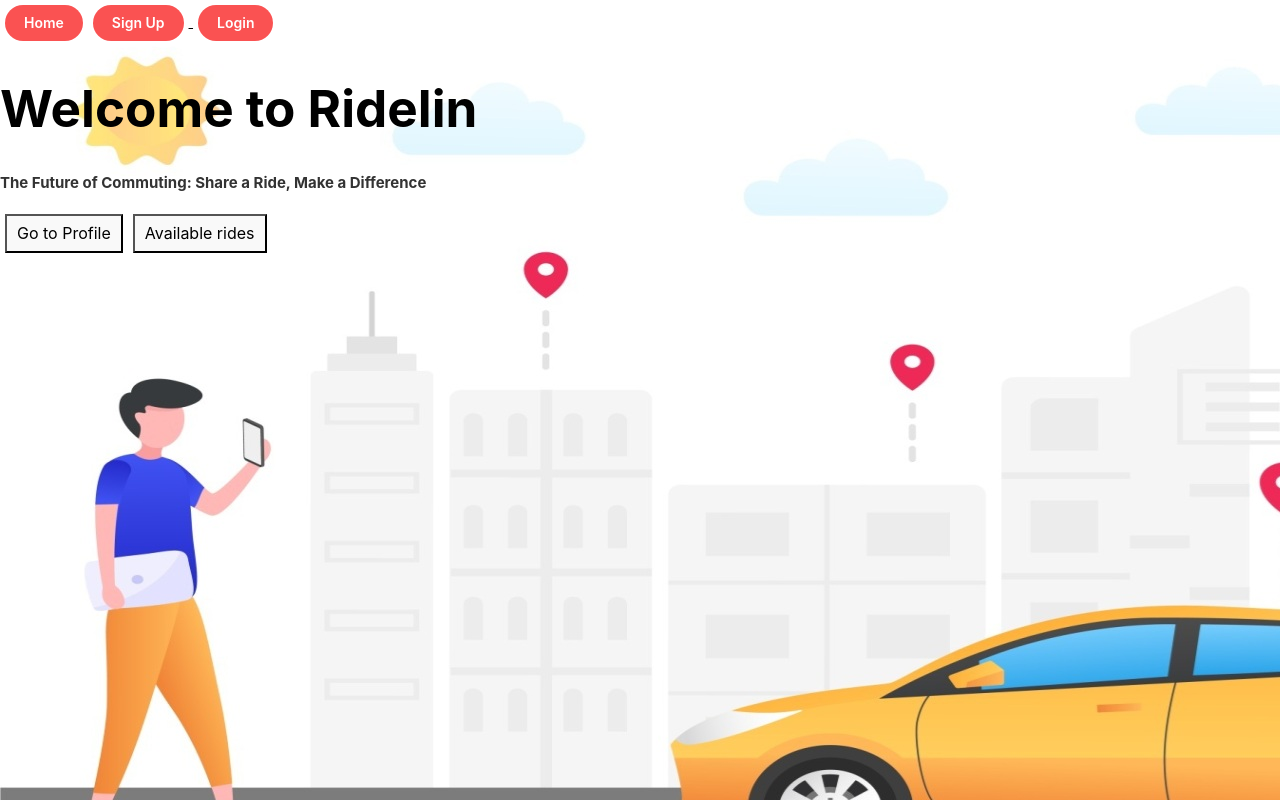
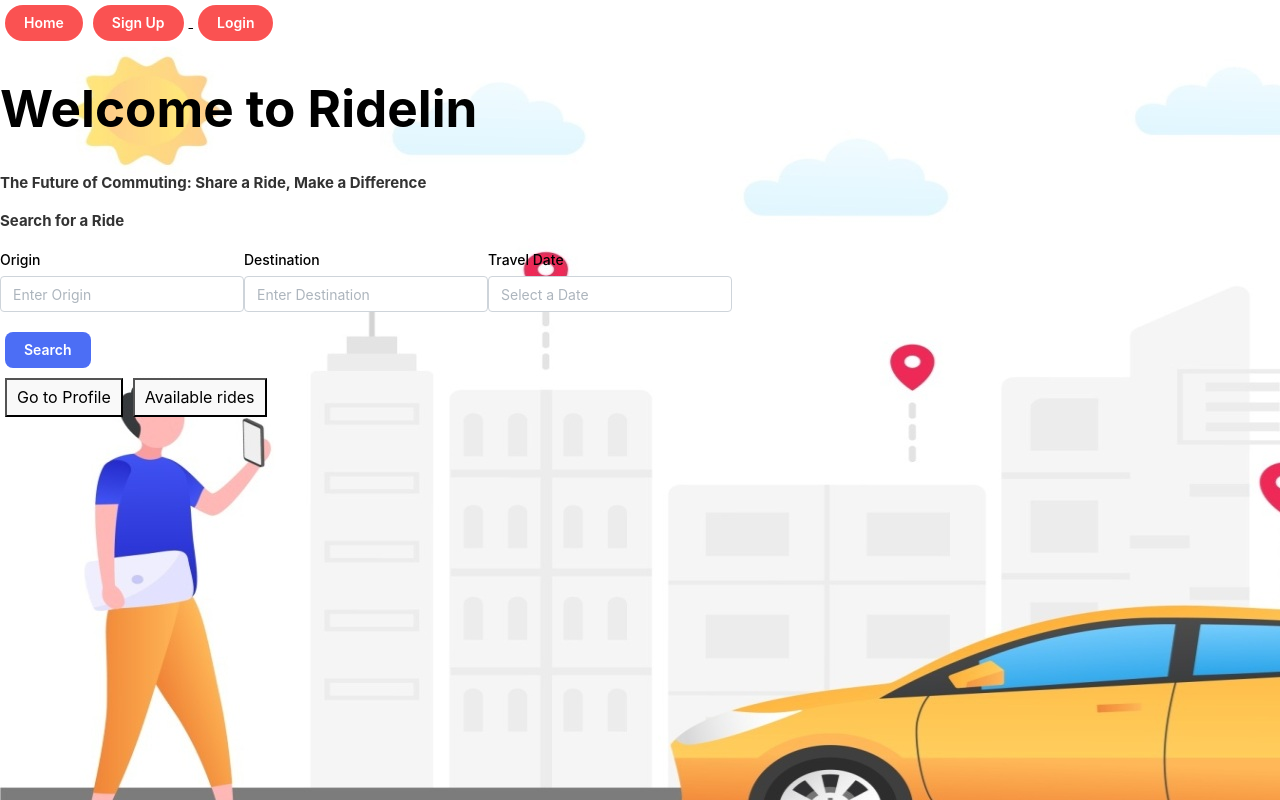
Before and after one commit to Tangy-Stackers/Ridelin-client, a React (Vite) app: page / in a window 1280 px wide. Built offline with nearby package versions, Linux system fonts and the light colour scheme.

Commit message:
delete ride, search filtered results, and tiny refactor

```diff
--- a/src/App.jsx
+++ b/src/App.jsx
@@ -18,6 +18,7 @@ import ProfileDetails from "./components/ProfileDetails";
 import HomePage from "./pages/Homepage";
 import SearchResultsPage from "./pages/SearchResultsPage";
 import '../src/index.css';
+import DashboardPage from "./pages/DashboardPage";
 
 function App() {
   return (
@@ -26,8 +27,10 @@ function App() {
         <Navbar />
         <Routes>
           <Route path="/" element={<HomePage />} />
+
           <Route path="/signup" element={<SignUp />} />
           <Route path="/login" element={<LoginPage />} />
+          <Route path="/dashboard" element={<DashboardPage />} />
           <Route path="/user/:userId" element={<ProfileDetails />}/>
           <Route path="/createride" element={<CreateRide />} />
           <Route path="/deleteride" element={<DeleteRide />} />
--- a/src/components/CreateRide.jsx
+++ b/src/components/CreateRide.jsx
@@ -44,9 +44,9 @@ function CreateRide() {
 
             .catch(e => console.log(" Error creating the new ride ...", e) )
 
+            console.log("Form Submitted:", CreateRideData);
+    };
 
-    };
-    console.log("Form Submitted:", CreateRideData);
 
     return (
         <form onSubmit={handleSubmit} className="max-w-md mx-auto p-4 border rounded shadow">
--- a/src/components/DetailsRide.jsx
+++ b/src/components/DetailsRide.jsx
@@ -1,14 +1,18 @@
 import { useEffect, useState } from "react";
 import { API_URL } from "../config/api";
 import axios from "axios";
-import { useParams } from "react-router-dom";
+import { useParams,useNavigate } from "react-router-dom";
 
 function RideDetails() {
   const [ride, setRide] = useState([]);
+  const [successMessage, setSuccessMessage] = useState("");
   const {rideId} =useParams();
+  const userId = localStorage.getItem('userId');
+  const navigate = useNavigate();
+  const storedToken = localStorage.getItem("authToken");
 
   useEffect(() => {
-    const storedToken = localStorage.getItem("authToken");
+
 
     axios
       .get(`${API_URL}/api/ride/${rideId}`, {
@@ -16,7 +20,23 @@ function RideDetails() {
       })
       .then((response) => setRide(response.data))
       .catch((error) => console.log(error));
-  }, []);
+  }, [rideId]);
+
+  const handleDelete = () => {
+
+    axios.delete(`${API_URL}/api/ride/${rideId}`, { headers: { Authorization: `Bearer ${storedToken}` } })
+        .then(() => {
+          setSuccessMessage("Ride successfully deleted!"); // Set success message
+          setTimeout(() => navigate("/"), 2000); // Redirect after 2s
+        })
+        .catch((error) => console.log(error));
+    };
+
+
+  //booking
+//   const handleGoToDetails = (rideId) => {
+//     navigate(`/ride/${rideId}`);
+// }
 
   return (
     <div>
@@ -27,7 +47,12 @@ function RideDetails() {
       <div key={ride._id}>
         <h3>Origin: {ride.origin}</h3>
         <h3>Destination: {ride.destination}</h3>
-        <button>Book this ride</button>
+        {/* <button >Book this ride</button> needs to handlesumitbooking */}
+
+        {userId === ride.driverId && (
+            <button onClick={()=>{handleDelete()}}>Delete this ride</button>
+          )}
+
       </div>
       )}
     </div>
--- a/src/components/Footer.jsx
+++ b/src/components/Footer.jsx
@@ -12,7 +12,7 @@ function Footer(){
         navigate(`/user/${userId}`);
     };
     const goToRides = () => {
-        navigate(`/rides`);
+        navigate(`/dashboard`);
     };
 
 
--- a/src/components/Navbar.jsx
+++ b/src/components/Navbar.jsx
@@ -13,7 +13,7 @@ function Navbar() {
     return (
         <>
             <nav>
-                <Link to="/">
+                <Link to="/dashboard">
                     <Button variant="filled" color="red" radius="xl"> Home</Button>
                 </Link>
                 {isLoggedIn && (
--- a/src/components/SearchResults.jsx
+++ b/src/components/SearchResults.jsx
@@ -1,4 +1,4 @@
-import { useLocation, useNavigate } from "react-router-dom";
+import { useLocation, useNavigate, useSearchParams } from "react-router-dom";
 import { Button, Card, TextInput, Popover } from "@mantine/core";
 import { DatePicker } from '@mantine/dates';
 import { useEffect, useState } from "react";
@@ -12,6 +12,8 @@ function SearchResults() {
     const location = useLocation();
     const navigate = useNavigate();
 
+
+    const [searchParams, setSearchParams] = useSearchParams();
     const [origin, setOrigin] = useState("");
     const [destination, setDestination] = useState("");
     const [rides, setRides] = useState([]);
@@ -19,40 +21,47 @@ function SearchResults() {
     const [selectedDate, setSelectedDate] = useState(null);
     const [sortOrder, setSortOrder] = useState("asc");
 
-    const queryParams = new URLSearchParams(location.search);
-    const originQuery = queryParams.get("origin");
-    const destinationQuery = queryParams.get("destination");
+    useEffect(() => {
+        doSearch();
+    }, [origin, destination]);
 
-    useEffect(() => {
+    const doSearch = (origin, destination, date) => {
+        if (origin === undefined && destination === undefined && date === undefined) {
+            setOrigin(searchParams.get("origin"))
+            origin = searchParams.get("origin")
+            setDestination(searchParams.get("destination"))
+            destination = searchParams.get("destination")
+            setSelectedDate(searchParams.get('date'))
+            date = searchParams.get('date')
+        }
+
         const storedToken = localStorage.getItem('authToken');
         axios.get(`${API_URL}/api/ride`, { headers: { Authorization: `Bearer ${storedToken}` } })
             .then((response) => {
                 setRides(response.data);
-                filteredResult(response.data, originQuery, destinationQuery);
+                filteredResult(response.data, origin, destination);
             })
             .catch((error) => {
                 console.log(error);
             });
-    }, []);
+    };
 
-    const filteredResult = (ridesData, originFilter, destinationFilter) => {
-        console.log(ridesData)
-        const filtered = ridesData
+    const filteredResult = (rides, originFilter = "", destinationFilter = "", dateFilter = undefined) => {
+        const filtered = rides
+
             .filter(ride =>
+                ride.origin && ride.destination && // Ensure origin and destination exist
                 ride.origin.toLowerCase().includes(originFilter.toLowerCase()) &&
                 ride.destination.toLowerCase().includes(destinationFilter.toLowerCase()) &&
-                (selectedDate ? new Date(ride.travelDate) >= new Date(selectedDate) : true)
+                (dateFilter ? new Date(ride.travelDate) >= new Date(dateFilter) : true)
             )
             .sort((a, b) =>
                 sortOrder === "asc"
                     ? new Date(a.travelDate) - new Date(b.travelDate)
                     : new Date(b.travelDate) - new Date(a.travelDate)
             );
-            console.log(filtered)
         setFilteredRides(filtered);
-
     };
-
 
 
     const handleGoToDetails = (rideId) => {
@@ -62,7 +71,7 @@ function SearchResults() {
     return (
         <div className="searchRide">
 
-            <SearchRide />
+            <SearchRide originValue={origin} destinationValue={destination} dateValue={selectedDate} navigateCallback={doSearch} />
 
             <div>
                 <label>Sort by Date:</label>
--- a/src/components/SearchRide.jsx
+++ b/src/components/SearchRide.jsx
@@ -1,10 +1,10 @@
-import {  useState } from "react";
+import {  useEffect, useState } from "react";
 import { useNavigate } from "react-router-dom";
 import { Button, TextInput,Popover } from "@mantine/core";
 import { DatePicker } from '@mantine/dates';
 
 
-function SearchRide() {
+function SearchRide({ originValue, destinationValue, dateValue, navigateCallback = (origin, destination) => {} }) {
 
     const [origin, setOrigin] = useState("");
     const [destination, setDestination] = useState("");
@@ -15,14 +15,30 @@ function SearchRide() {
 
     const handleSearch = () => {
         const isLoggedIn = localStorage.getItem('authToken')
+        const date = selectedDate ? selectedDate.toLocaleDateString() : ""
         if(isLoggedIn){
-            navigate(`/rides?origin=${origin}&destination=${destination}&date=${selectedDate ? selectedDate.toISOString() : ""}`);
+            navigateCallback(origin, destination, date);
+            navigate(`/rides?origin=${origin}&destination=${destination}&date=${date}`);
+
         }else {
             alert("Login to continue");
             navigate('/login');
         }
     };
 
+    useEffect(() => {
+        if (originValue != null){
+            setOrigin(originValue)
+        }
+        if (destinationValue != null){
+            setDestination(destinationValue)
+        }
+        if (dateValue != null){
+            const dateObj = new Date(dateValue);
+            setSelectedDate(dateObj)
+        }
+
+    },[originValue, destinationValue, dateValue]);
 
     return (
         <div className="searchRide">
@@ -72,7 +88,7 @@ function SearchRide() {
                     </Popover.Dropdown>
                 </Popover>
             </div>
-            <Button onClick={handleSearch} color="indigo" radius="md" mt="lg">Search</Button>
+            <Button onClick={()=>handleSearch()} color="indigo" radius="md" mt="lg">Search</Button>
         </div>
 
     );
--- a/src/pages/DashboardPage.jsx
+++ b/src/pages/DashboardPage.jsx
@@ -1,9 +1,15 @@
 import Dashboard from "../components/Dashboard";
+
+
+// show all rides availablesc (eg.)
+// Show booked rides
+// profile
 
 
 function DashboardPage(){
     return
     <>
+
     </>
 }
 
--- a/src/pages/Homepage.jsx
+++ b/src/pages/Homepage.jsx
@@ -10,6 +10,8 @@ import SearchRide from "../components/SearchRide";
         <h1> Welcome to Ridelin</h1>
         <h3>The Future of Commuting: Share a Ride, Make a Difference</h3>
 
+        <SearchRide />
+
 
 
         </>
--- a/src/pages/Loginpage.jsx
+++ b/src/pages/Loginpage.jsx
@@ -39,7 +39,7 @@ function Loginpage() {
                    console.log('JWT token', response.data.authToken);
                    storeToken(response.data.authToken);
                    authenticateUser();
-                   navigate('/');
+                   navigate('/dashboard');
                })
                .catch((error) => {
                    let errorDescription = "Something went wrong. Please try again.";
--- a/src/pages/SearchResultsPage.jsx
+++ b/src/pages/SearchResultsPage.jsx
@@ -9,8 +9,6 @@ import SearchResults from "../components/SearchResults";
         <>
 
 
-
-
         <SearchResults />
         </>
     )
```
